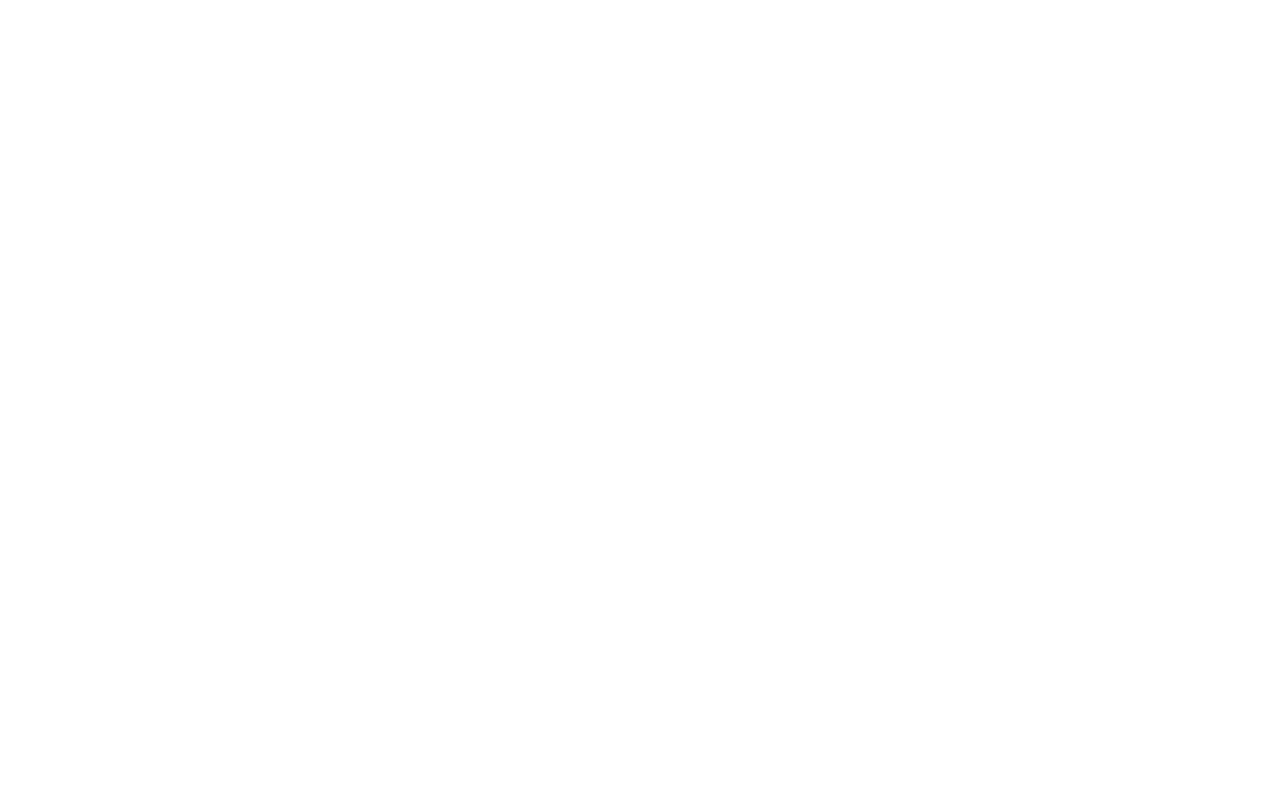
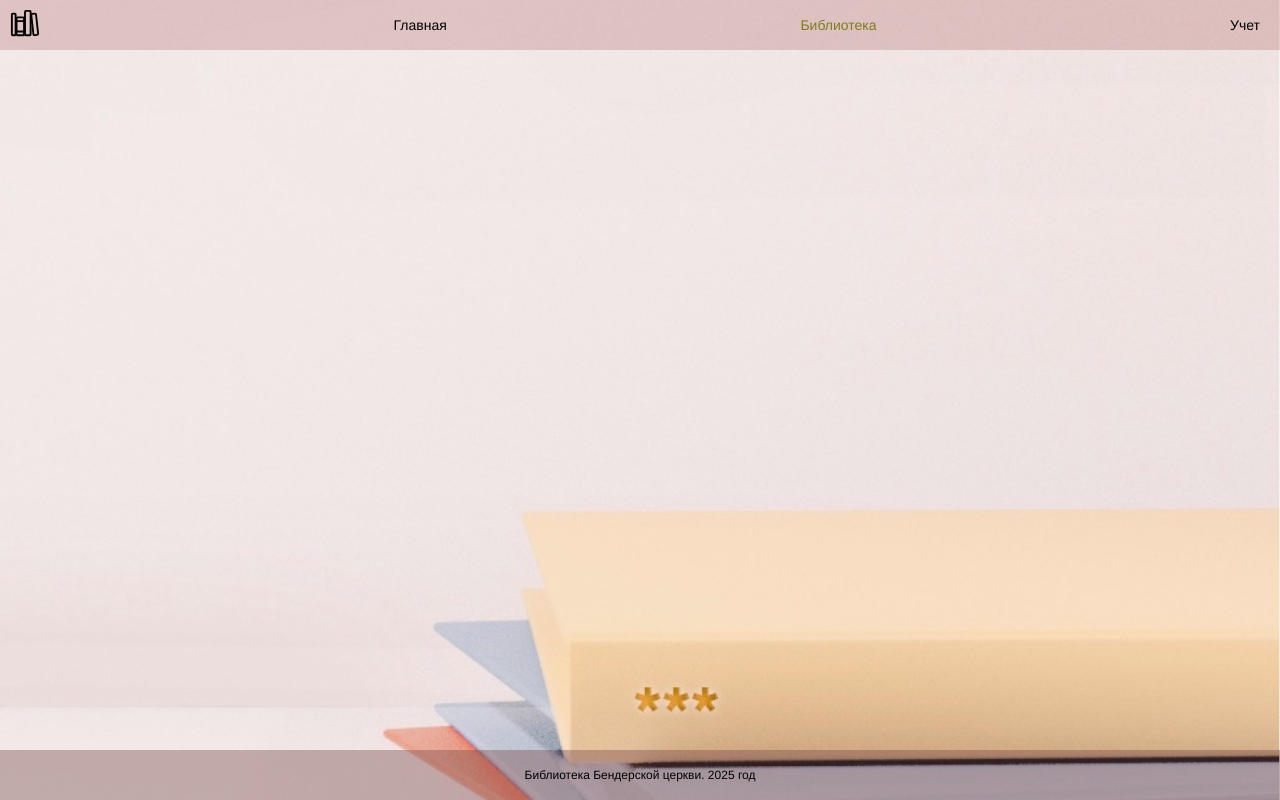
Before and after one commit to Elisei-Trifan/library-of-books, a React (Create React App) app: page /library-of-books/library in a window 1280 px wide. Before the commit this address had no page. Built offline with nearby package versions, Linux system fonts and the light colour scheme.

Commit message:
create Card

```diff
--- a/src/App.css
+++ b/src/App.css
@@ -5,6 +5,7 @@
 
 .App {
   text-align: center;
+  font-family: 'Franklin Gothic Medium', 'Arial Narrow', Arial, sans-serif;
 }
 
 .container {
@@ -23,11 +24,34 @@
   justify-content: space-between;
   align-items: center;
   min-height: 50px;
+  background-color: rgba(147, 49, 49, 0.2);
+  padding-right: 10px;
+}
+
+.header_icon {
+  padding: 0 10px;
 }
 
 .header_link {
   font-size: 14px;
   text-decoration: none;
   padding: 0 10px;
+
   color: black;
 }
+
+.active {
+  color: rgb(125, 125, 26);
+}
+
+.footer {
+  display: flex;
+  justify-content: center;
+  align-items: center;
+  min-height: 50px;
+  background-color: rgba(120, 73, 73, 0.4);
+}
+
+.footer_title {
+  font-size: 12px;
+}
--- a/src/App.js
+++ b/src/App.js
@@ -2,14 +2,16 @@ import './App.css'
 import { BrowserRouter, Routes, Route } from 'react-router-dom'
 import HomePage from './pages/HomePage'
 import Layout from './components/Layout'
+import BookList from './pages/BookList'
 
 function App() {
   return (
     <div className="App">
-      <BrowserRouter>
+      <BrowserRouter basename="/library-of-books">
         <Routes>
           <Route path="/" element={<Layout />}>
-            <Route path="/" element={<HomePage />} />
+            <Route index element={<HomePage />} />
+            <Route path="/library" element={<BookList />} />
           </Route>
         </Routes>
       </BrowserRouter>
--- /dev/null
+++ b/src/assets/Logo.js
@@ -0,0 +1,91 @@
+const Logo = ({ width = 40, height = 40, className = '' }) => {
+  return (
+    <svg
+      className={className}
+      height={height}
+      width={width}
+      viewBox="0 0 512 512"
+      xmlns="http://www.w3.org/2000/svg"
+    >
+      <rect
+        height="368"
+        width="64"
+        x="32"
+        y="96"
+        rx="16"
+        ry="16"
+        style={{
+          fill: 'none',
+          stroke: '#000',
+          strokeLinejoin: 'round',
+          strokeWidth: '32px',
+        }}
+      />
+      <line
+        x1="112"
+        y1="224"
+        x2="240"
+        y2="224"
+        style={{
+          fill: 'none',
+          stroke: '#000',
+          strokeLinecap: 'round',
+          strokeLinejoin: 'round',
+          strokeWidth: '32px',
+        }}
+      />
+      <line
+        x1="112"
+        y1="400"
+        x2="240"
+        y2="400"
+        style={{
+          fill: 'none',
+          stroke: '#000',
+          strokeLinecap: 'round',
+          strokeLinejoin: 'round',
+          strokeWidth: '32px',
+        }}
+      />
+      <rect
+        height="304"
+        width="128"
+        x="112"
+        y="160"
+        rx="16"
+        ry="16"
+        style={{
+          fill: 'none',
+          stroke: '#000',
+          strokeLinejoin: 'round',
+          strokeWidth: '32px',
+        }}
+      />
+      <rect
+        height="416"
+        width="96"
+        x="256"
+        y="48"
+        rx="16"
+        ry="16"
+        style={{
+          fill: 'none',
+          stroke: '#000',
+          strokeLinejoin: 'round',
+          strokeWidth: '32px',
+        }}
+      />
+      <path
+        d="M422.46,96.11l-40.4,4.25c-11.12,1.17-19.18,11.57-17.93,23.1l34.92,321.59c1.26,11.53,11.37,20,22.49,18.84l40.4-4.25c11.12-1.17,19.18-11.57,17.93-23.1L445,115C443.69,103.42,433.58,94.94,422.46,96.11Z"
+        style={{
+          fill: 'none',
+          stroke: '#000',
+          strokeLinejoin: 'round',
+          strokeWidth: '32px',
+        }}
+      />
+    </svg>
+  )
+}
+
+export default Logo
--- /dev/null
+++ b/src/components/BookCard.js
@@ -0,0 +1,13 @@
+import React from 'react'
+
+const BookCard = ({ title, author, cover }) => {
+  return (
+    <div className="book_card">
+      <img src={cover} alt={title} />
+      <h3>{title}</h3>
+      <p>{author}</p>
+    </div>
+  )
+}
+
+export default BookCard
--- a/src/components/Footer.js
+++ b/src/components/Footer.js
@@ -3,7 +3,7 @@ import React from 'react'
 const Footer = () => {
   return (
     <footer className="footer">
-      <p> Библиотека Бендерской церкви. 2025 год</p>
+      <p className="footer_title"> Библиотека Бендерской церкви. 2025 год</p>
     </footer>
   )
 }
--- a/src/components/Header.js
+++ b/src/components/Header.js
@@ -1,9 +1,13 @@
 import React from 'react'
-import { NavLink } from 'react-router-dom'
+import { NavLink, Link } from 'react-router-dom'
+import Logo from '../assets/Logo'
 
 const Header = () => {
   return (
     <header className="header">
+      <Link to="/">
+        <Logo width={30} height={30} className="header_icon" />
+      </Link>
       <NavLink className={'header_link'} to="/">
         Главная
       </NavLink>
--- /dev/null
+++ b/src/data/books.js
@@ -0,0 +1,14 @@
+export const books = [
+  {
+    id: 1,
+    title: 'Название книги',
+    author: 'Автор',
+    cover: '/images/book1.jpg',
+  },
+  {
+    id: 2,
+    title: 'Еще одна книга',
+    author: 'Другой автор',
+    cover: '/images/book2.jpg',
+  },
+]
--- /dev/null
+++ b/src/pages/BookList.js
@@ -0,0 +1,15 @@
+import React from 'react'
+import { books } from '../data/books'
+import BookCard from '../components/BookCard'
+
+const BookList = () => {
+  return (
+    <div>
+      {books.map((item) => (
+        <BookCard key={item.id} book={item} />
+      ))}
+    </div>
+  )
+}
+
+export default BookList
```
